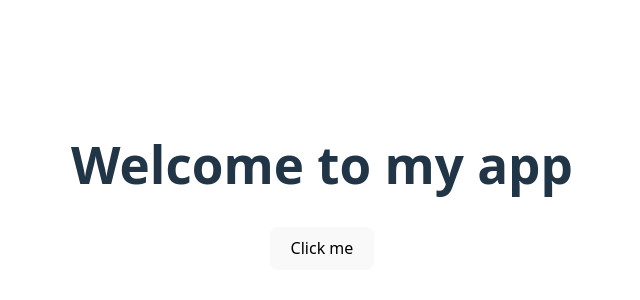
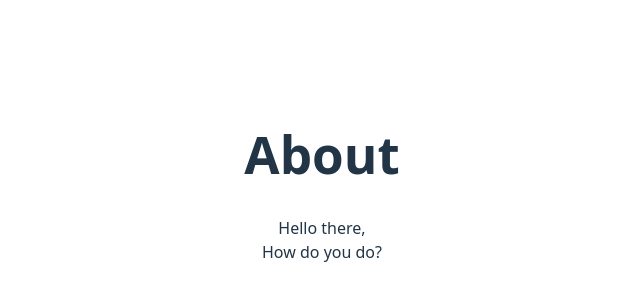
Before and after one commit to Lvly-00/appdev1, a React (Vite) app in the folder react-quickstart/: page / in a window 1280 px wide. Shown: the part 214-514 px from the top of the page, without its empty margins (318-958 px from the left). Built offline with nearby package versions, Linux system fonts and the light colour scheme.

Commit message:
Done writing markup with JSX

```diff
--- a/react-quickstart/src/App.jsx
+++ b/react-quickstart/src/App.jsx
@@ -1,14 +1,14 @@
 import { useState } from 'react'
 import './App.css'
 
-function MyButton() {
-  return (<button>Click me</button>)
+function AboutPage() {
+  return <> <h1>About</h1>
+    <p>Hello there, <br /> How do you do?</p></>
 }
 function App() {
   return (
     <>
-      <h1> Welcome to my app</h1>
-      <MyButton />
+      <AboutPage />
     </>
   )
 }
```
